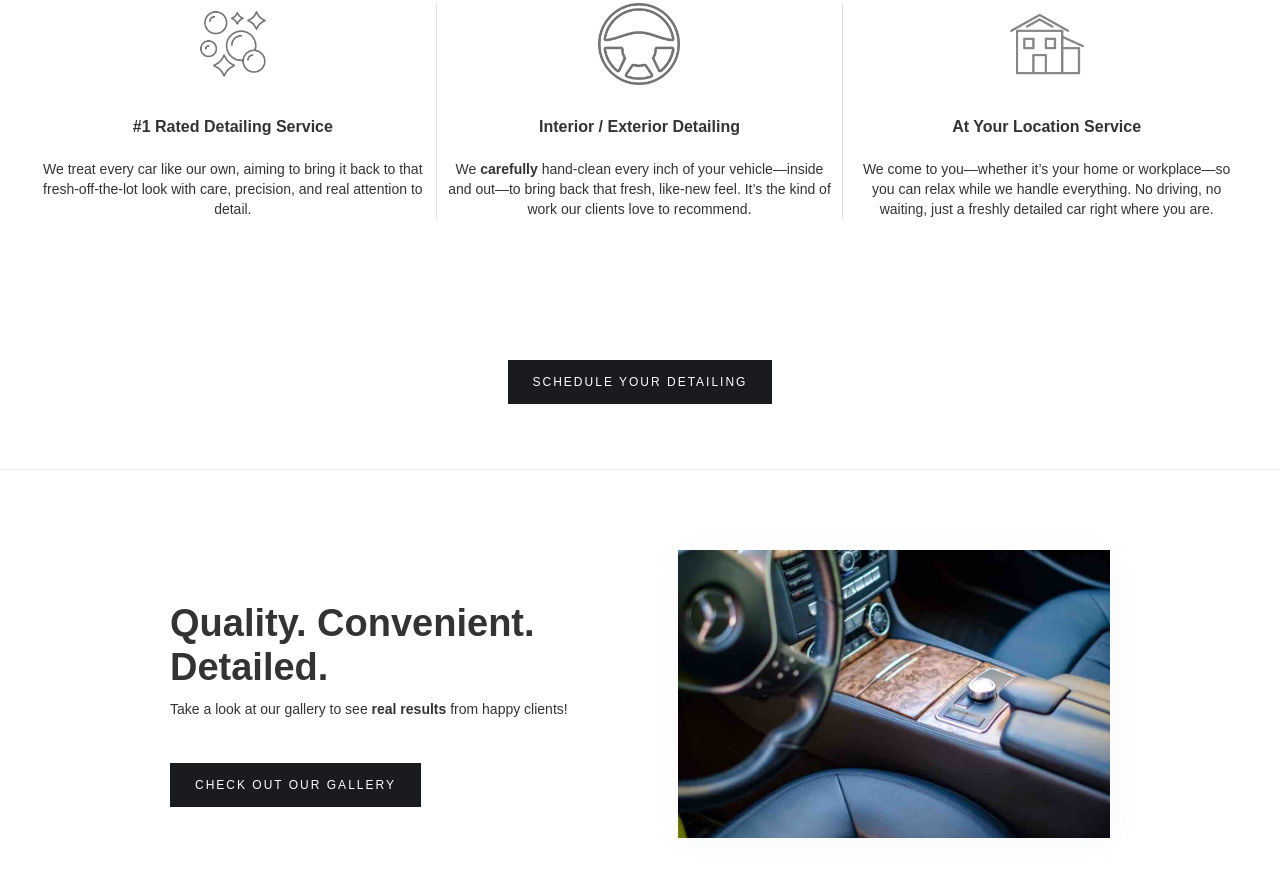
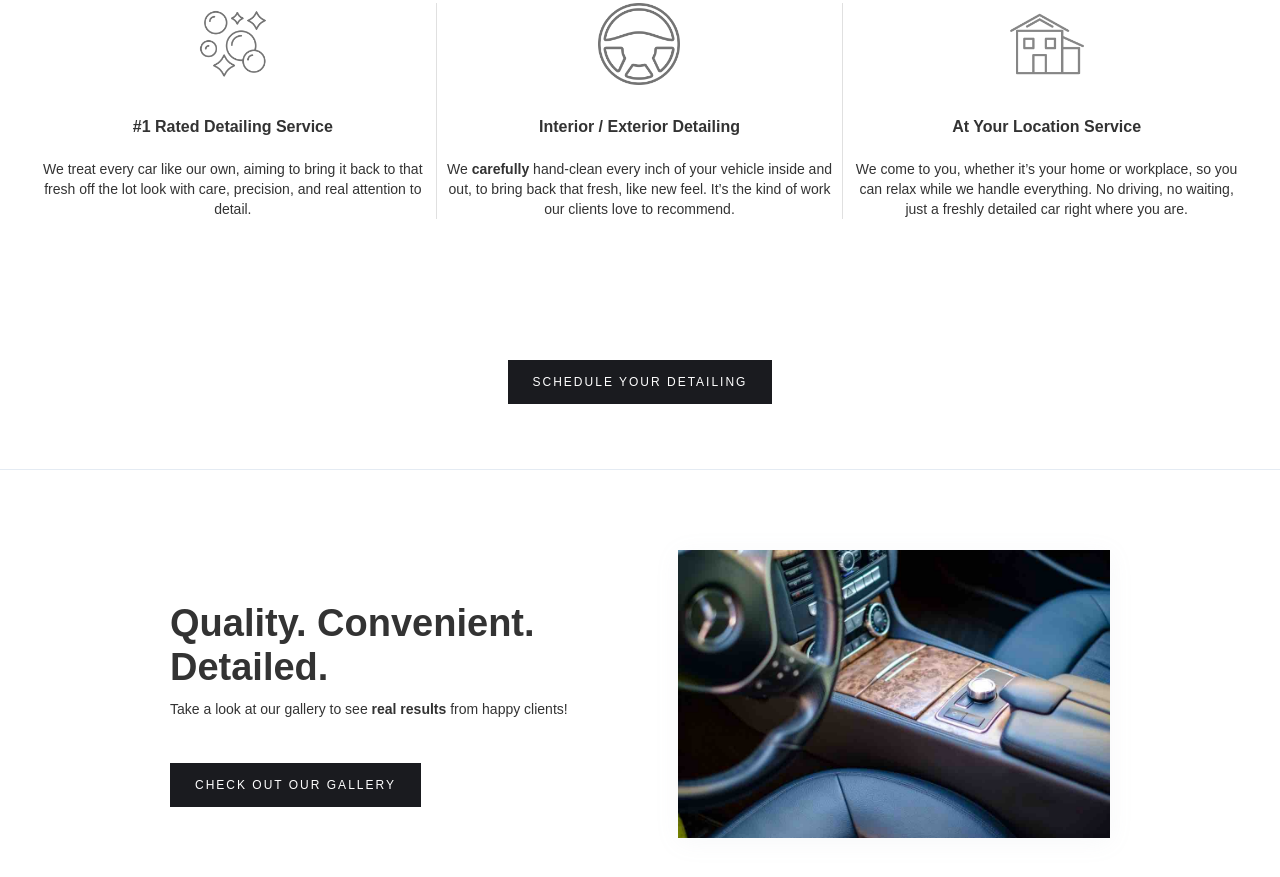
Before and after one commit to realarsalanshah/autocarewebsite, a plain HTML site: page index.html in a window 1280 px wide. Shown: the part 758-1635 px from the top of the page. Drawn offline with Linux system fonts and the light colour scheme; a script that the page names is missing.

Commit message:
text edit

```diff
--- a/index.html
+++ b/index.html
@@ -108,7 +108,7 @@
                         />
                         <h1 class="heading-3">#1 Rated Detailing Service</h1>
                         <div class="text-block-3">
-                            We treat every car like our own, aiming to bring it back to that fresh-off-the-lot look with care, precision, and real attention to detail.
+                            We treat every car like our own, aiming to bring it back to that fresh off the lot look with care, precision, and real attention to detail.
                         </div>
                     </div>
                     <div class="column-2 w-col w-col-4">
@@ -121,7 +121,7 @@
                         />
                         <h1 class="heading-3">Interior / Exterior Detailing</h1>
                         <div class="text-block-3">
-                            We <strong>carefully</strong> hand-clean every inch of your vehicle—inside and out—to bring back that fresh, like-new feel. It’s the kind of work our clients love to recommend.
+                            We <strong>carefully</strong> hand-clean every inch of your vehicle inside and out, to bring back that fresh, like new feel. It’s the kind of work our clients love to recommend.
                         </div>
                     </div>
                     <div class="w-col w-col-4">
@@ -134,7 +134,7 @@
                         />
                         <h1 class="heading-3">At Your Location Service</h1>
                         <div class="text-block-3">
-                            We come to you—whether it’s your home or workplace—so you can relax while we handle everything. No driving, no waiting, just a freshly detailed car right where you are.
+                            We come to you, whether it’s your home or workplace, so you can relax while we handle everything. No driving, no waiting, just a freshly detailed car right where you are.
                         </div>
                     </div>
                 </div>
```
